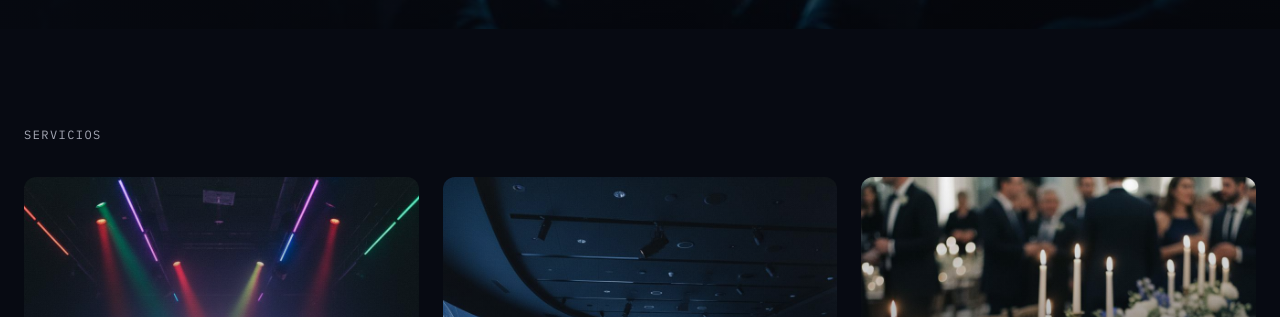
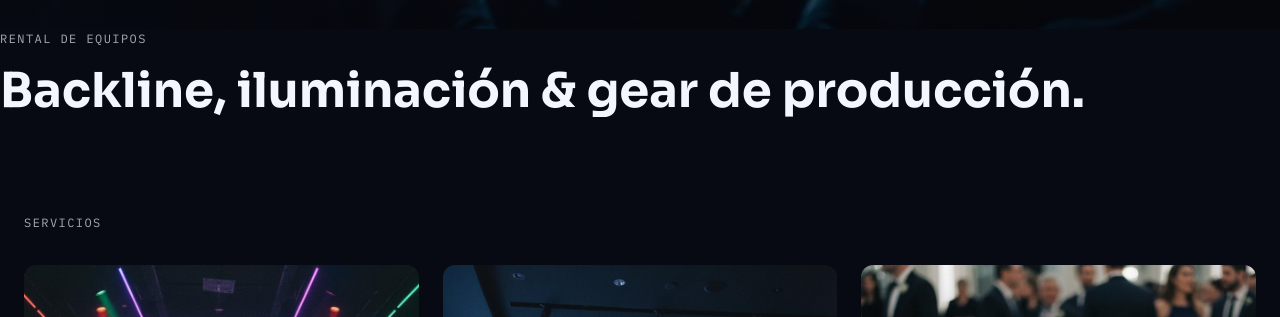
Before and after one commit to insideproevents/inside.lab, a website: page public/index.html in a window 1280 px wide. Shown: the part 863-1180 px from the top of the page. Drawn offline with Linux system fonts and the light colour scheme; files whose address does not match are found by name.

Commit message:
feat(ui): add rental-after-hero section to index
Introduce a new informational section below the hero area to highlight equipment rental offerings, including backline and production gear.

```diff
--- a/public/index.html
+++ b/public/index.html
@@ -85,6 +85,13 @@
        </a>
      </div>
      </section>
+
+    <section class="rental-after-hero">
+      <div class="rental-after-hero-content">
+        <p class="section-label">Rental de Equipos</p>
+        <p class="section-title">Backline, iluminación & gear de producción.</p>
+      </div>
+    </section>
 
      <!-- Services Section -->
   <section class="services" id="services">
```
